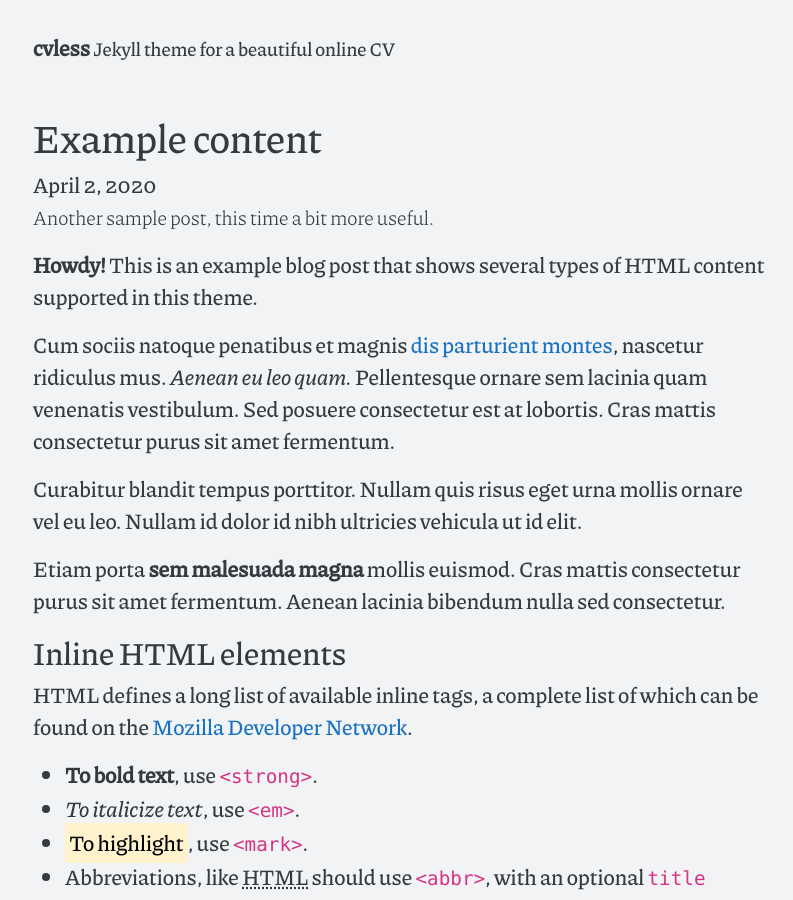
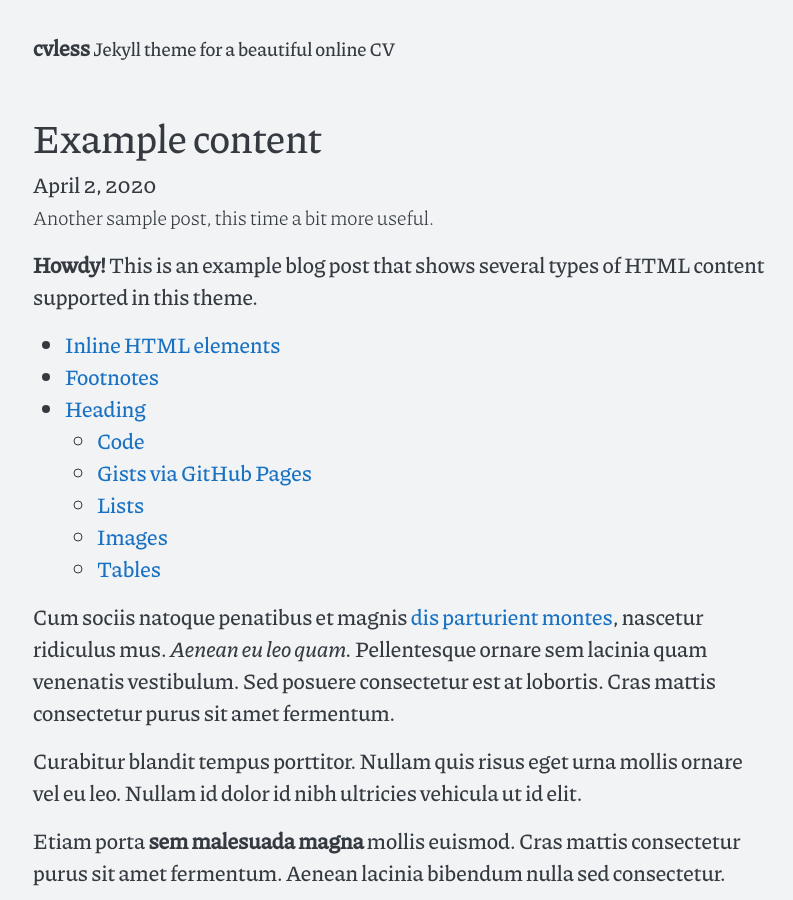
Before and after one commit to piazzai/cvless, a Jekyll site: the page built from _posts/2020-04-02-example-content.md, in a window 1280 px wide and 900 px high. Shown: the whole window, without its empty margins (239-1032 px from the left). Built offline with Jekyll 4.4.1, drawn with Linux system fonts in a browser that asks for light colours.

Commit message:
Add table of contents

```diff
--- a/_posts/2020-04-02-example-content.md
+++ b/_posts/2020-04-02-example-content.md
@@ -6,6 +6,9 @@ lead: Another sample post, this time a bit more useful.
 
 **Howdy!** This is an example blog post that shows several types of HTML content supported in this theme.
 {: .message }
+
+- toc
+{: toc }
 
 Cum sociis natoque penatibus et magnis <a href="#">dis parturient montes</a>, nascetur ridiculus mus. *Aenean eu leo quam.* Pellentesque ornare sem lacinia quam venenatis vestibulum. Sed posuere consectetur est at lobortis. Cras mattis consectetur purus sit amet fermentum.
 
```
